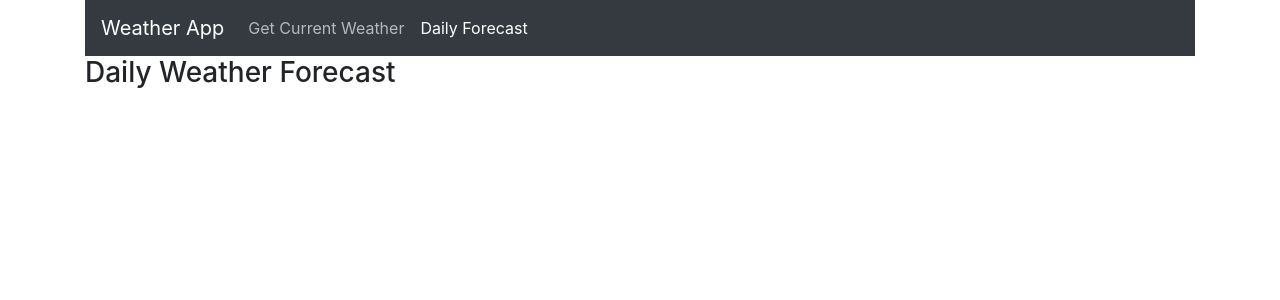
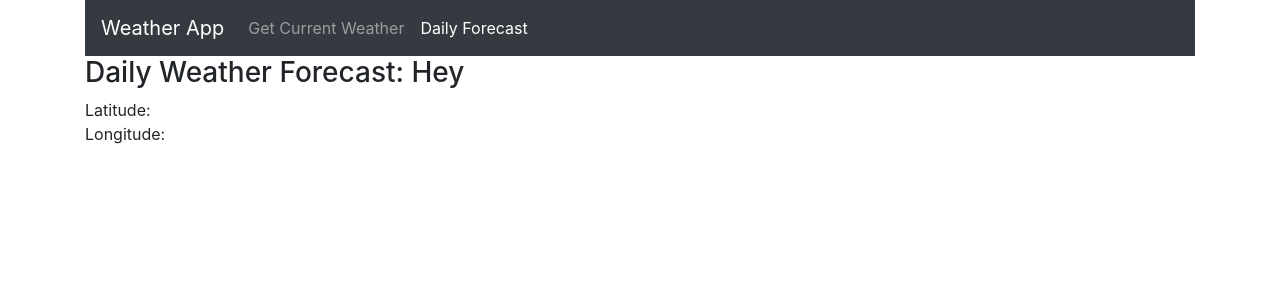
Before and after one commit to Prashant-Acharya/react-weather-app, a React (Create React App) app: page /daily in a window 1280 px wide. Shown: the top 300 px of the page. Built offline with nearby package versions, Linux system fonts and the light colour scheme; no server answers.

Commit message:
get's latitude and longitude and sets as state in app component

```diff
--- a/public/index.html
+++ b/public/index.html
@@ -3,7 +3,6 @@
 
 <head>
   <meta charset="utf-8" />
-  <link rel="shortcut icon" href="%PUBLIC_URL%/favicon.ico" />
   <meta name="viewport" content="width=device-width, initial-scale=1, shrink-to-fit=no" />
   <meta name="theme-color" content="#000000" />
   <!--
--- a/src/App.js
+++ b/src/App.js
@@ -8,8 +8,18 @@ import Current from './Components/Current'
 import Daily from './Components/Daily'
 
 class App extends Component {
+	state = {
+		latitude: '',
+		longitude: ''
+	}
+
 	componentDidMount(){
-		console.log("App Component mounted")
+		navigator.geolocation.getCurrentPosition(position => {
+			this.setState({
+				latitude: parseInt(position.coords.latitude),
+				longitude: parseInt(position.coords.longitude)
+			})
+		})
 	}
 
 	render() {
@@ -22,8 +32,8 @@ class App extends Component {
 							{' Weather App '}
 						</Navbar.Brand>
 						<Nav>
-							<Nav.Link><NavLink to='/current/'>Get Current Weather</NavLink></Nav.Link>
-							<Nav.Link><NavLink to='/daily/'>Daily Forecast</NavLink></Nav.Link>
+							<NavLink className = "nav-link" to='/current/'>Get Current Weather</NavLink>
+							<NavLink className = "nav-link" to='/daily/'>Daily Forecast</NavLink>
 						</Nav>
 					</Navbar>
 
@@ -33,6 +43,12 @@ class App extends Component {
 					<Route path="/current/" component = {Current} />
 					<Route path="/daily/" component = {Daily} />
 				</Router>
+
+
+				<p>
+					Latitude: {this.state.latitude} <br />
+					Longitude: {this.state.longitude}
+				</p>
 			</Container>
 		)
 	}
--- a/src/Components/Daily.jsx
+++ b/src/Components/Daily.jsx
@@ -1,10 +1,17 @@
 import React, { Component } from 'react'
 
 class Daily extends Component {
+	state = {
+		message: 'test'
+	}
+	componentDidMount(){
+		this.setState({message: 'Hey'})
+	}
+
 	render(){
 		return (
 			<>
-				<h3>Daily Weather Forecast</h3>
+				<h3>Daily Weather Forecast: {this.state.message}</h3>
 			</>
 		)
 	}
--- a/src/index.css
+++ b/src/index.css
@@ -12,16 +12,3 @@ code {
   font-family: source-code-pro, Menlo, Monaco, Consolas, "Courier New",
     monospace;
 }
-
-a {
-  color: #b6b9bc;
-}
-
-a:hover{
-  color: #ffffff;
-  text-decoration: none;
-}
-
-.active{
-  color: #ffffff;
-}
```
Also changed, not shown: 2 other files (tests, documents, lock files or other folders).
